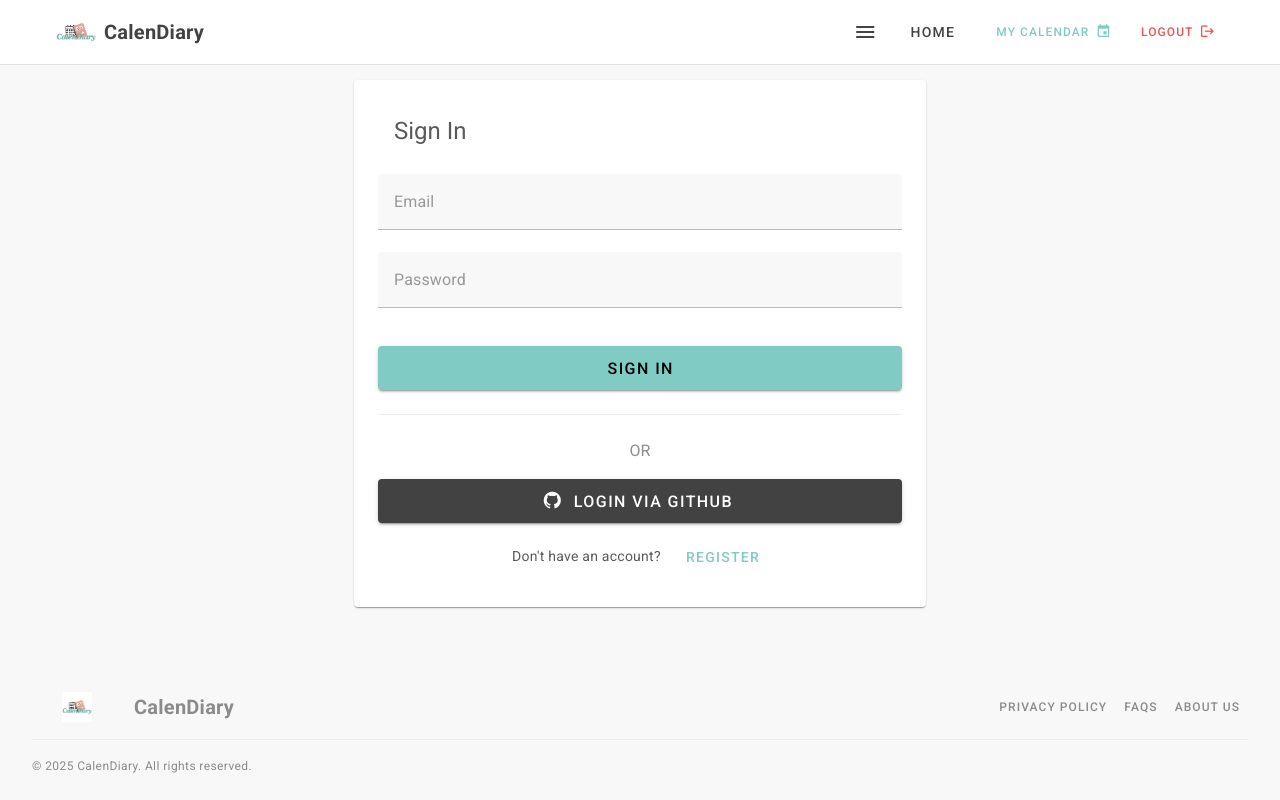
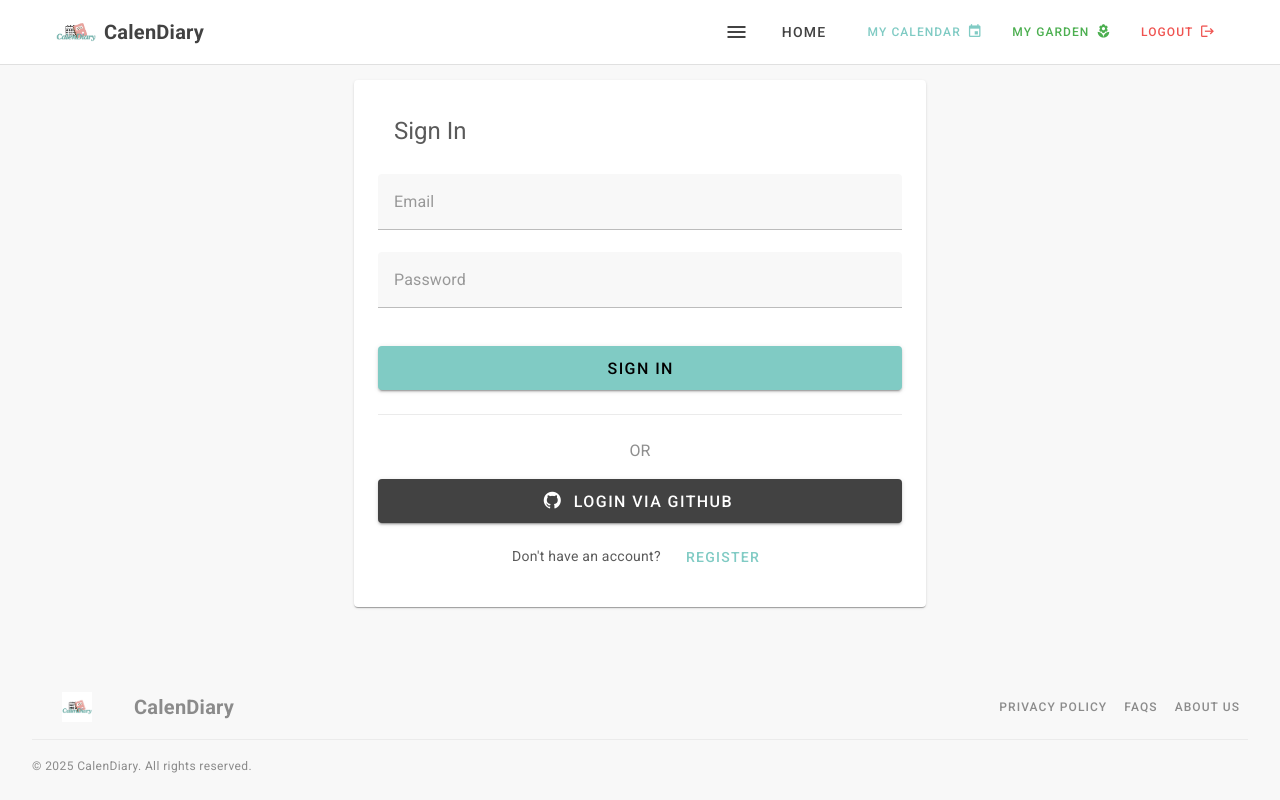
Before and after one commit to TatianaShvareva/CalenDiaryFront, a Vue app: page /signin in a window 1280 px wide. Built offline with nearby package versions, Linux system fonts and the light colour scheme; sample sign-in values are in the browser's storage.

Commit message:
add button for garden of edeen

```diff
--- a/src/layouts/DefaultLayout.vue
+++ b/src/layouts/DefaultLayout.vue
@@ -14,6 +14,10 @@
           <v-btn v-if="authenticated" to="/calendars" color="primary" size="small" class="ml-2"
             append-icon="mdi-calendar">
             My Calendar
+          </v-btn>
+          <v-btn v-if="authenticated"   @click="redirectToGarden" color="green" size="small" class="ml-2"
+            append-icon="mdi-flower">
+            My Garden
           </v-btn>
           <v-btn v-if="!authenticated" to="/registration" color="primary" size="small" class="ml-2">
             Register
@@ -42,6 +46,10 @@
         <v-list-item v-if="authenticated" to="/calendars" link>
           <template v-slot:prepend><v-icon>mdi-calendar</v-icon></template>
           <v-list-item-title>My Calendar</v-list-item-title>
+        </v-list-item>
+        <v-list-item v-if="authenticated"   @click="redirectToGarden" link>
+          <template v-slot:prepend><v-icon>mdi-flower</v-icon></template>
+          <v-list-item-title>My Garden</v-list-item-title>
         </v-list-item>
         <v-list-item v-if="!authenticated" to="/registration" link>
           <template v-slot:prepend><v-icon>mdi-account-plus</v-icon></template>
@@ -264,6 +272,19 @@ const handleLogout = () => {
   drawer.value = false;
   router.push('/signin');
 };
+
+/**
+ * Redirects the user to the "My Garden" frontend with the JWT token in the URL.
+ */
+const redirectToGarden = () => {
+  const token = localStorage.getItem('jwt'); // Retrieve the JWT token
+  if (token) {
+    const gardenUrl = `http://localhost:5173?token=${token}`;
+    window.location.href = gardenUrl; // Redirect to the second frontend
+  } else {
+    console.error('JWT token not found. Please log in.');
+  }
+};
 </script>
 
 <style scoped>
--- a/src/router/index.js
+++ b/src/router/index.js
@@ -5,8 +5,8 @@ import store from '@/store/store';
 import AddEditEventView from '@/views/CalendarEvents/AddEditEventView.vue';
 import CalendarsView from '@/views/CalendarsView.vue';
 import HomeView from '@/views/HomeView.vue';
-import Registration from '@/views/Login/Registration.vue';
-import SignIn from '@/views/Login/SignIn.vue';
+import Registration from '@/views/login/Registration.vue';
+import SignIn from '@/views/login/SignIn.vue';
 import { createRouter, createWebHistory } from 'vue-router';
 
 // Information pages
--- a/src/store/auth.js
+++ b/src/store/auth.js
@@ -42,6 +42,7 @@ const authModule = {
 
       if (token) {
         localStorage.setItem('jwt', token);
+
       } else {
         localStorage.removeItem('jwt');
       }
```
